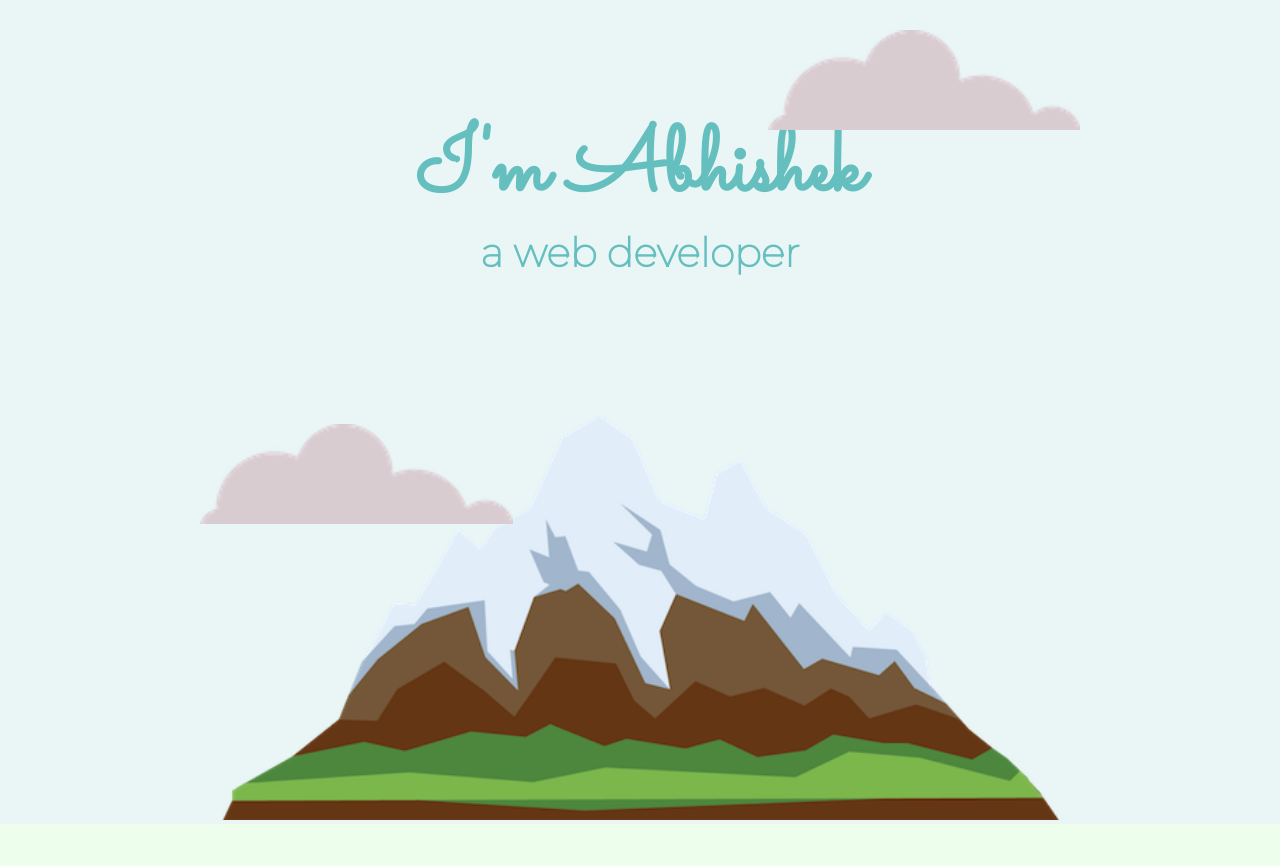
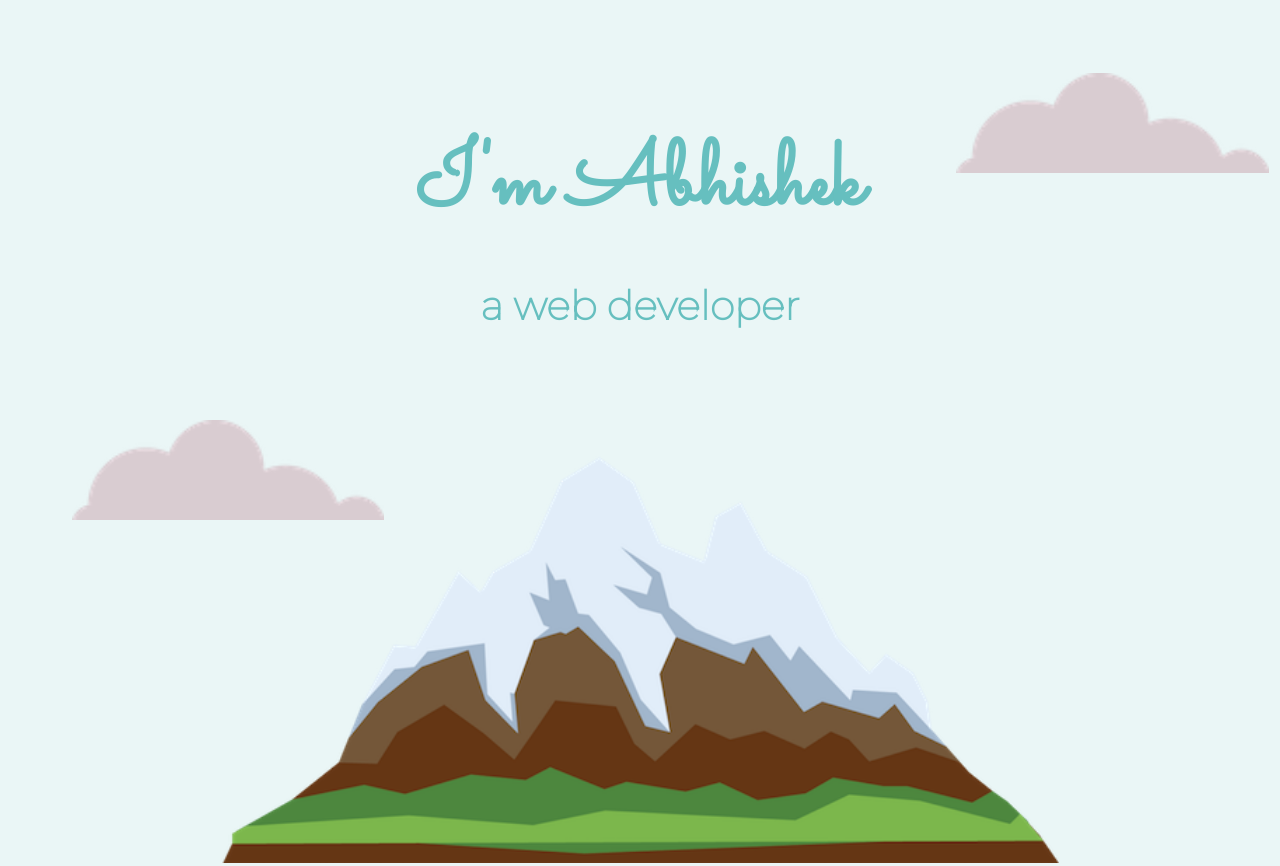
Before and after one commit to Abhishek-Dansena/qwerty, a plain HTML site: page index.html in a window 1280 px wide. Shown: the top 866 px of the page. Drawn offline with Linux system fonts and the light colour scheme.

Commit message:
Update style.css

```diff
--- a/style.css
+++ b/style.css
@@ -41,13 +41,17 @@ margin-left: 30px;
 
 h1{
    color:#66BFBF;
-  margin:50px auto 0 auto;
+  margin:5% auto 0 auto;
   font-size: 5.625rem;
   font-family: 'Sacramento', cursive;
   line-height: 0.5;
 }
+.h2intro-at-top{
+ padding-top: 3%;
+
+}
 h2{
-  padding-bottom: 10PX;
+
   font-weight: bold;
   color:#66BFBF;
   font-family: 'Montserrat', sans-serif;
@@ -116,25 +120,30 @@ a:hover{
   margin: auto;
 }
 .top-container{
+  text-align: center;
   background-color:#EAF6F6;
   position: relative;
   padding-top: 100px;
 
 }
 .middle-container{
-margin: 100px 0;
+  text-align: center;
+margin: 10% 0;
 
 }
 .bottom-container{
-  padding: 50px 0px 20px;
+  padding: 5% 0px 5%;
 background-color: #66bfbf;
 }
 .bottom-cloud{
 height: 100px;
   position: absolute;
-  left:200px;
-  bottom: 300px;
+  right:70%;
+  bottom: 40%;
 
+}
+.contact-me{
+  padding-bottom: 5%;
 }
 .mountain{
   height: 500px;
@@ -142,6 +151,7 @@ height: 100px;
 .top-cloud{
   height: 100px;
   position: absolute;
-  right: 200px;
-  top: 30px;
+  left: 70%;
+  bottom: 80%;
+  padding-left: 60px;
 }
```
